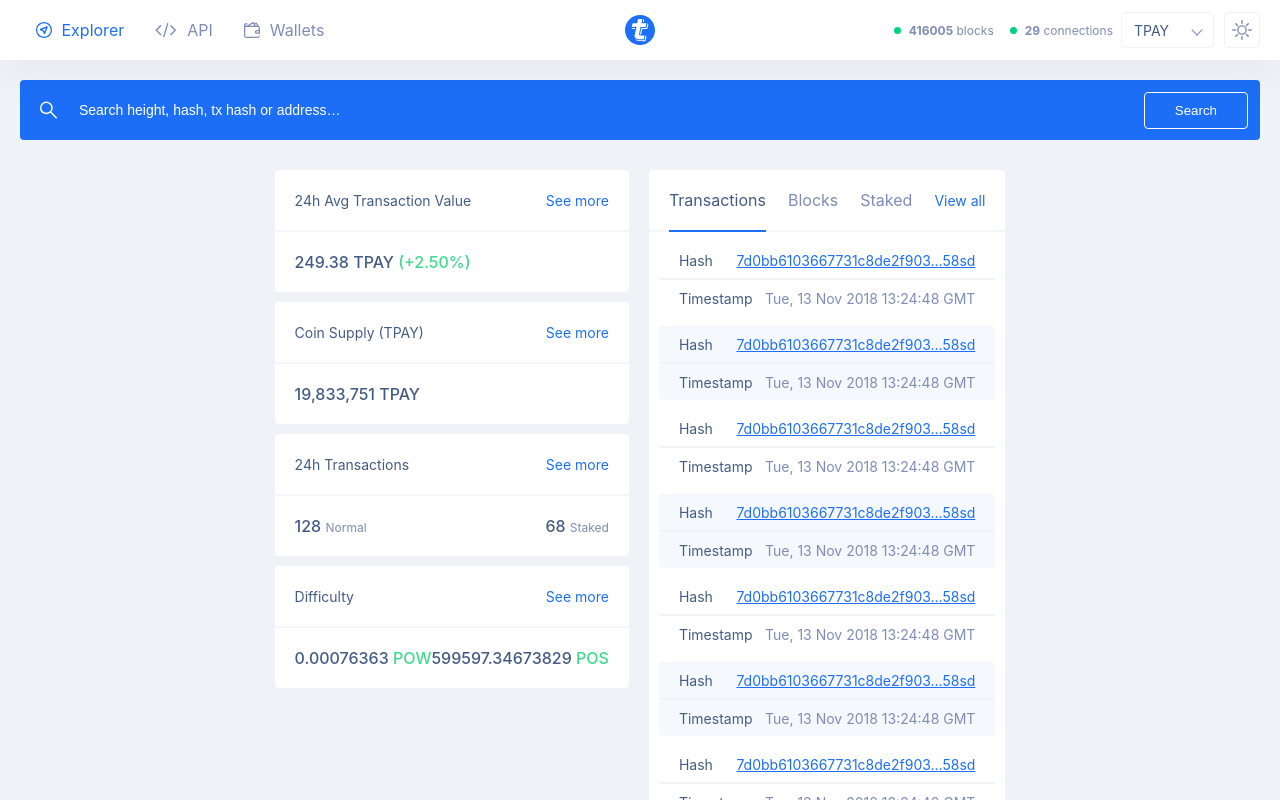
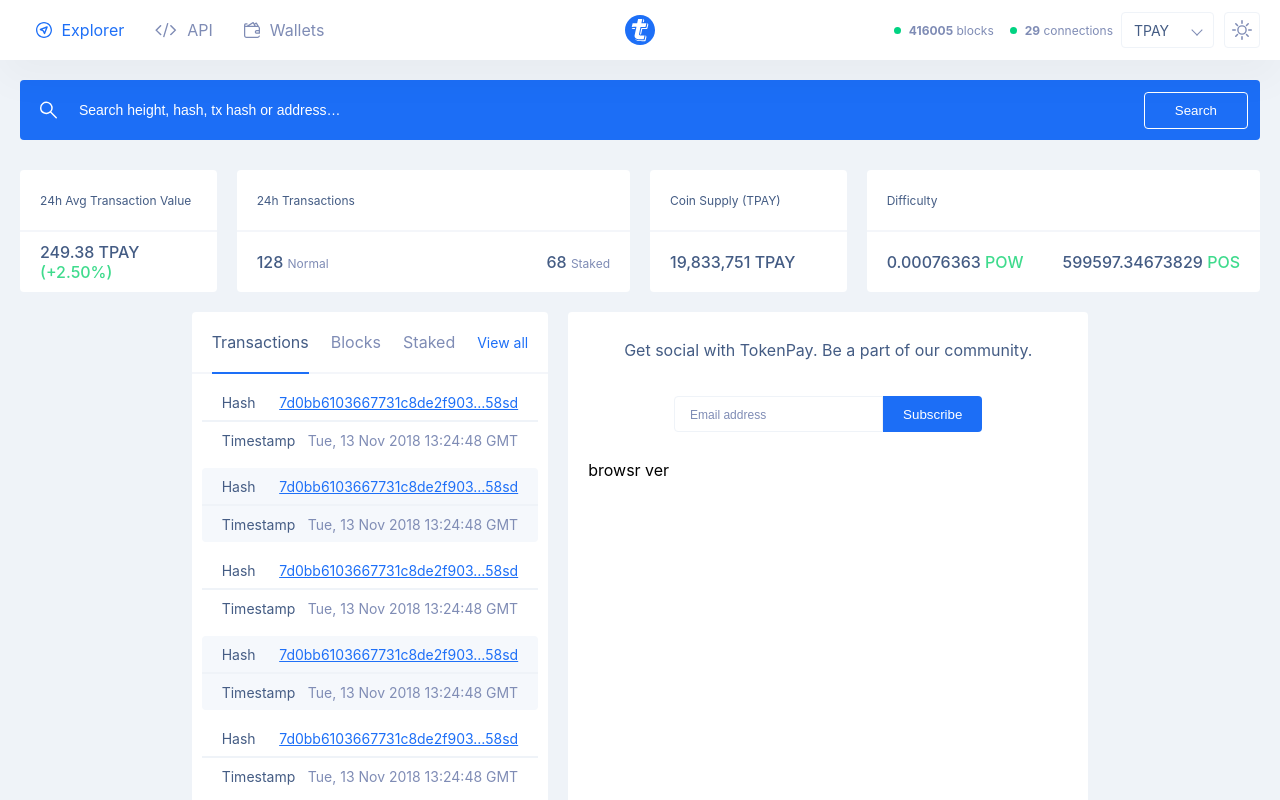
Before and after one commit to ForiDunk/TokenPay, a React (Create React App) app: page / in a window 1280 px wide. Shown: the top 800 px of the page. Built offline with nearby package versions, Linux system fonts and the light colour scheme.

Commit message:
infocards dektop

```diff
--- a/src/App.js
+++ b/src/App.js
@@ -6,8 +6,9 @@
 import Reports from './components/Reports/Reports';
 import About from './components/About/About';
 import Footer from './components/Footer/Footer';
+import { isBrowser } from 'react-device-detect';
 const App = () => (
-  <div>
+  <div className={isBrowser ? 'desktop' : ''}>
     <NavBar />
     <SearchBar />
     <section className="main-body">
--- /dev/null
+++ b/src/components/InfoCards/InfoCards.css
@@ -0,0 +1,30 @@
+.desktop .info-cards {
+  width: 100%;
+  display: flex;
+  align-items: center;
+  flex-wrap: nowrap;
+  justify-content: center;
+  margin: 0 10px;
+}
+
+.desktop .info-cards .card__title {
+  font-size: 12px;
+  font-weight: 400;
+}
+
+.desktop .info-cards .card:nth-child(1) {
+  order: 1;
+  width: 20%;
+}
+.desktop .info-cards .card:nth-child(2) {
+  order: 3;
+  width: 20%;
+}
+.desktop .info-cards .card:nth-child(3) {
+  order: 2;
+  width: 40%;
+}
+.desktop .info-cards .card:nth-child(4) {
+  order: 4;
+  width: 40%;
+}
--- a/src/components/InfoCards/InfoCards.js
+++ b/src/components/InfoCards/InfoCards.js
@@ -1,13 +1,19 @@
 import React from 'react';
 import Card from '../ui/Card/Card';
 import Divider from '../ui/Divider/Divider';
+import './InfoCards.css';
+import { isBrowser } from 'react-device-detect';
 
 const InfoCards = () => (
-  <div>
+  <div className="info-cards">
     <Card>
       <div className="card__row">
         <span className="card__title">24h Avg Transaction Value</span>
-        <span className="card__text--blue pointer">See more</span>
+        {isBrowser ? (
+          ''
+        ) : (
+          <span className="card__text--blue pointer">See more</span>
+        )}
       </div>
       <Divider />
       <div className="card__row">
@@ -20,7 +26,11 @@
     <Card>
       <div className="card__row">
         <span className="card__title">Coin Supply (TPAY)</span>
-        <span className="card__text--blue pointer">See more</span>
+        {isBrowser ? (
+          ''
+        ) : (
+          <span className="card__text--blue pointer">See more</span>
+        )}
       </div>
       <Divider />
       <div className="card__row">
@@ -31,7 +41,11 @@
     <Card>
       <div className="card__row">
         <span className="card__title">24h Transactions</span>
-        <span className="card__text--blue pointer">See more</span>
+        {isBrowser ? (
+          ''
+        ) : (
+          <span className="card__text--blue pointer">See more</span>
+        )}
       </div>
       <Divider />
       <div className="card__row">
@@ -49,7 +63,11 @@
     <Card>
       <div className="card__row">
         <span className="card__title">Difficulty</span>
-        <span className="card__text--blue pointer">See more</span>
+        {isBrowser ? (
+          ''
+        ) : (
+          <span className="card__text--blue pointer">See more</span>
+        )}
       </div>
       <Divider />
       <div className="card__row">
--- a/src/components/NavBar/NavBar.css
+++ b/src/components/NavBar/NavBar.css
@@ -6,7 +6,7 @@
   justify-content: space-between;
 }
 
-.navbar--desktop {
+.desktop .navbar {
   box-sizing: border-box;
   height: 60px;
   box-shadow: 0 20px 40px rgba(0, 0, 0, 0.03);
--- a/src/components/NavBar/desktop/NavBarDesktop.js
+++ b/src/components/NavBar/desktop/NavBarDesktop.js
@@ -4,7 +4,7 @@
 import NavInfo from '../NavInfo/NavInfo';
 
 const NavBarDesktop = () => (
-  <div className="navbar navbar--desktop">
+  <div className="navbar">
     <NavItems />
     <LogoShort
       className="pointer center"
--- a/src/components/SearchBar/SearchBar.css
+++ b/src/components/SearchBar/SearchBar.css
@@ -1,4 +1,4 @@
-.seach-bar {
+.search-bar {
   display: flex;
   justify-content: center;
   align-items: center;
@@ -6,7 +6,7 @@
   background-color: #1c6ef6;
 }
 
-.search-bar--desktop {
+.desktop .search-bar {
   border-radius: 4px;
   margin: 20px;
 }
@@ -18,17 +18,17 @@
   height: 20px;
 }
 
-.seach-bar input {
+.search-bar input {
   background-color: unset;
   border: unset;
   width: 100%;
   color: #fff;
 }
-.seach-bar input:focus {
+.search-bar input:focus {
   outline: unset;
 }
 
-.seach-bar input::placeholder {
+.search-bar input::placeholder {
   color: #fff;
   font-size: 14px;
   font-weight: 400;
--- a/src/components/SearchBar/SearchBar.js
+++ b/src/components/SearchBar/SearchBar.js
@@ -4,7 +4,7 @@
 import { isBrowser } from 'react-device-detect';
 
 const SearchBar = () => (
-  <div className={`seach-bar ${isBrowser ? 'search-bar--desktop' : ''}`}>
+  <div className="search-bar">
     <SearchIcon className="search-icon" />
     <input type="text" placeholder="Search height, hash, tx hash or address…" />
     {isBrowser ? <button className="search-bar__button">Search</button> : null}
```
